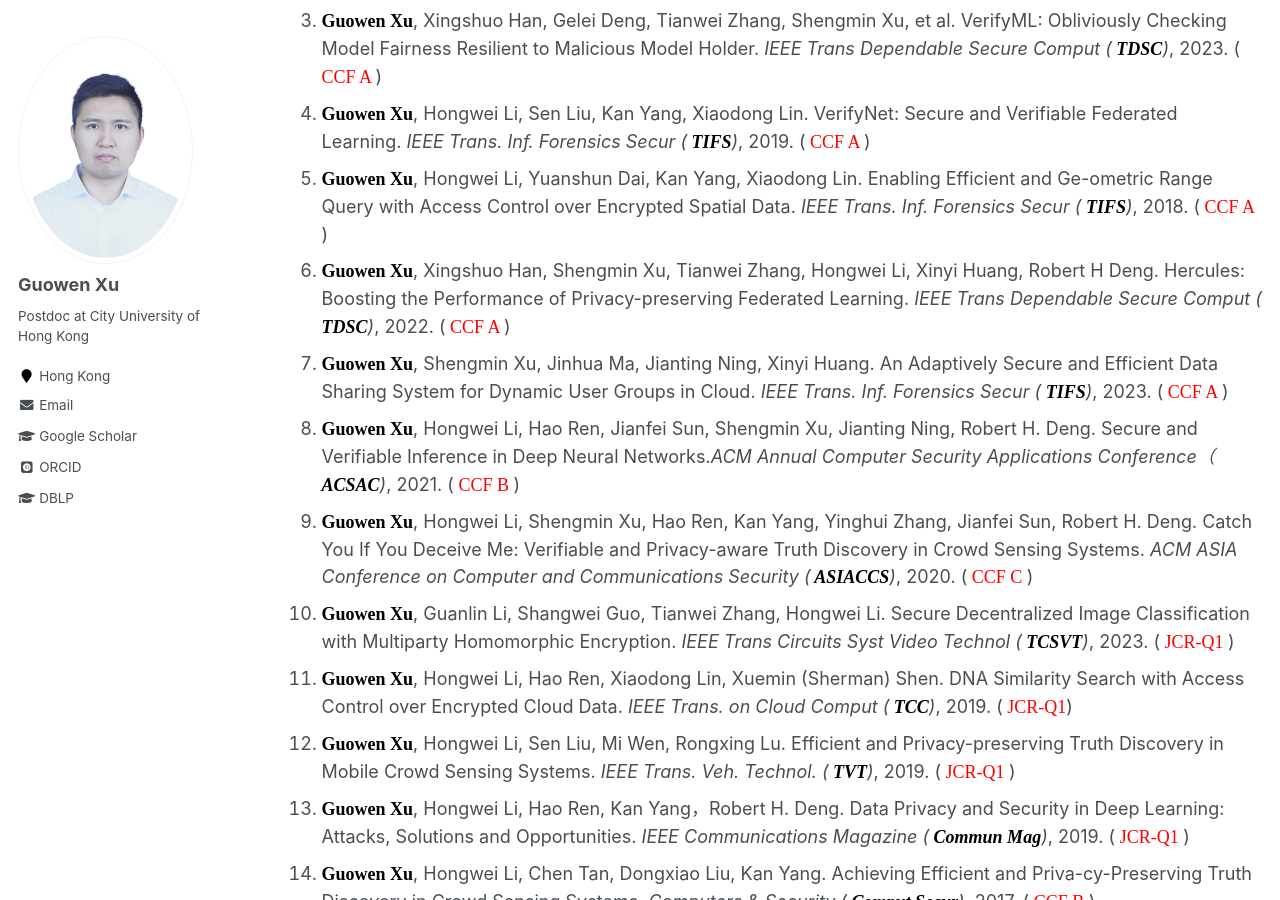
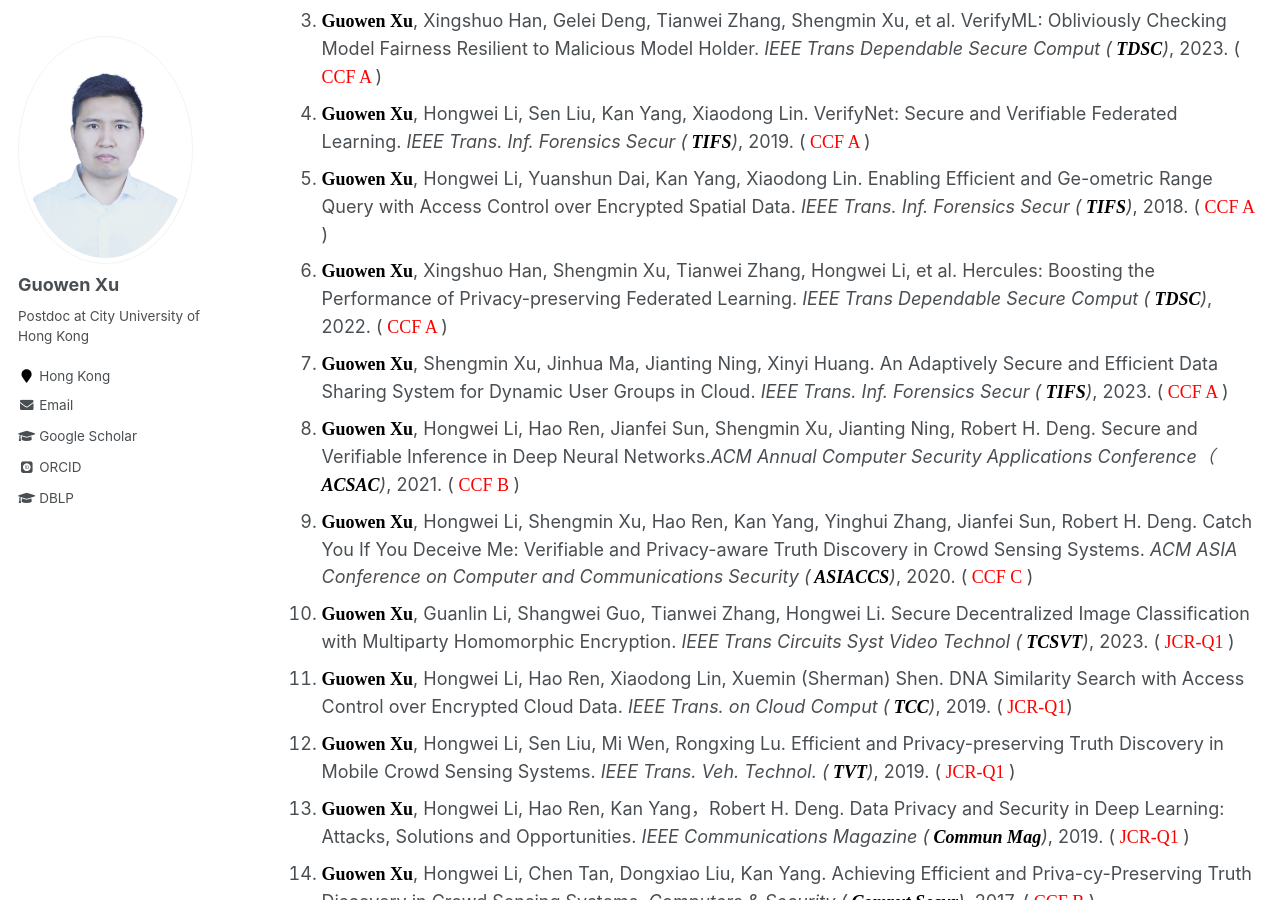
Before and after one commit to Guowen-xu/guowen-xu.github.io, a Jekyll site: the page built from _pages/publications.md, in a window 1280 px wide and 900 px high, scrolled down 440 px. Built offline with Jekyll 4.4.1, drawn with Linux system fonts in a browser that asks for light colours; some web fonts are replaced.

Commit message:
Update publications.md

```diff
--- a/_pages/publications.md
+++ b/_pages/publications.md
@@ -19,7 +19,7 @@ You can find my articles on my [Google Scholar](https://scholar.google.com.hk/ci
 3. **<font face="Times New Roman" color=black size=4> Guowen Xu</font>**, Xingshuo Han, Gelei Deng, Tianwei Zhang, Shengmin Xu, et al. VerifyML: Obliviously Checking Model Fairness Resilient to Malicious Model Holder. *IEEE Trans Dependable Secure Comput (**<font face="Times New Roman" color=black size=4> TDSC</font>**)*, 2023. (<font face="Times New Roman" color=red size=4>  CCF A </font>)
 4. **<font face="Times New Roman" color=black size=4> Guowen Xu</font>**, Hongwei Li, Sen Liu, Kan Yang, Xiaodong Lin. VerifyNet: Secure and Verifiable Federated Learning. *IEEE Trans. Inf. Forensics Secur (**<font face="Times New Roman" color=black size=4> TIFS</font>**)*, 2019. (<font face="Times New Roman" color=red size=4>  CCF A </font>)
 5. **<font face="Times New Roman" color=black size=4> Guowen Xu</font>**, Hongwei Li, Yuanshun Dai, Kan Yang, Xiaodong Lin. Enabling Efficient and Ge-ometric Range Query with Access Control over Encrypted Spatial Data. *IEEE Trans. Inf. Forensics Secur (**<font face="Times New Roman" color=black size=4> TIFS</font>**)*,  2018. (<font face="Times New Roman" color=red size=4>  CCF A </font>)
-6. **<font face="Times New Roman" color=black size=4> Guowen Xu</font>**, Xingshuo Han, Shengmin Xu, Tianwei Zhang, Hongwei Li, Xinyi Huang, Robert H Deng. Hercules: Boosting the Performance of Privacy-preserving Federated Learning. *IEEE Trans Dependable Secure Comput (**<font face="Times New Roman" color=black size=4> TDSC</font>**)*, 2022. (<font face="Times New Roman" color=red size=4>  CCF A </font>)
+6. **<font face="Times New Roman" color=black size=4> Guowen Xu</font>**, Xingshuo Han, Shengmin Xu, Tianwei Zhang, Hongwei Li, et al. Hercules: Boosting the Performance of Privacy-preserving Federated Learning. *IEEE Trans Dependable Secure Comput (**<font face="Times New Roman" color=black size=4> TDSC</font>**)*, 2022. (<font face="Times New Roman" color=red size=4>  CCF A </font>)
 7. **<font face="Times New Roman" color=black size=4> Guowen Xu</font>**, Shengmin Xu, Jinhua Ma, Jianting Ning, Xinyi Huang. An Adaptively Secure and Efficient Data Sharing System for Dynamic User Groups in Cloud. *IEEE Trans. Inf. Forensics Secur (**<font face="Times New Roman" color=black size=4> TIFS</font>**)*, 2023. (<font face="Times New Roman" color=red size=4>  CCF A </font>)
 8. **<font face="Times New Roman" color=black size=4> Guowen Xu</font>**, Hongwei Li, Hao Ren, Jianfei Sun, Shengmin Xu, Jianting Ning, Robert H. Deng. Secure and Verifiable Inference in Deep Neural Networks.*ACM Annual Computer Security Applications Conference（**<font face="Times New Roman" color=black size=4> ACSAC</font>**)*, 2021. (<font face="Times New Roman" color=red size=4>  CCF B </font>)
 9. **<font face="Times New Roman" color=black size=4> Guowen Xu</font>**, Hongwei Li, Shengmin Xu, Hao Ren, Kan Yang, Yinghui Zhang, Jianfei Sun, Robert H. Deng. Catch You If You Deceive Me: Verifiable and Privacy-aware Truth Discovery in Crowd Sensing Systems. *ACM ASIA Conference on Computer and Communications Security (**<font face="Times New Roman" color=black size=4> ASIACCS</font>**)*, 2020. (<font face="Times New Roman" color=red size=4>  CCF C </font>)
```
